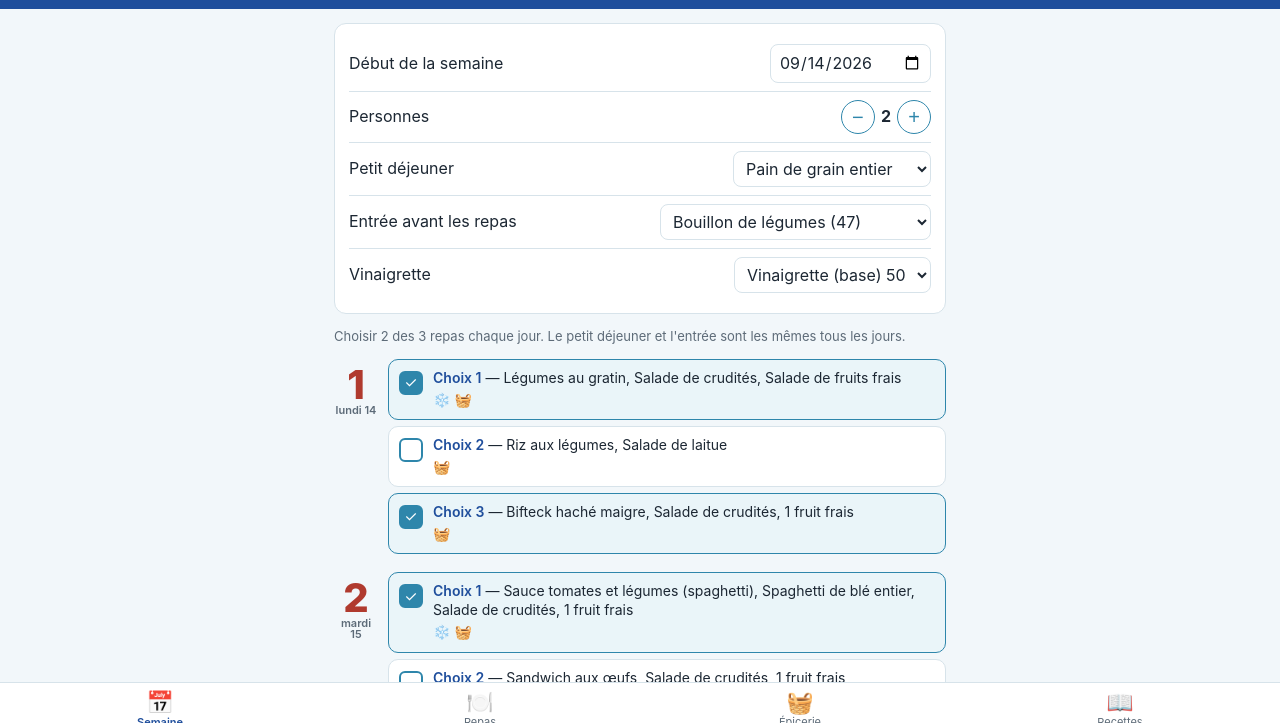
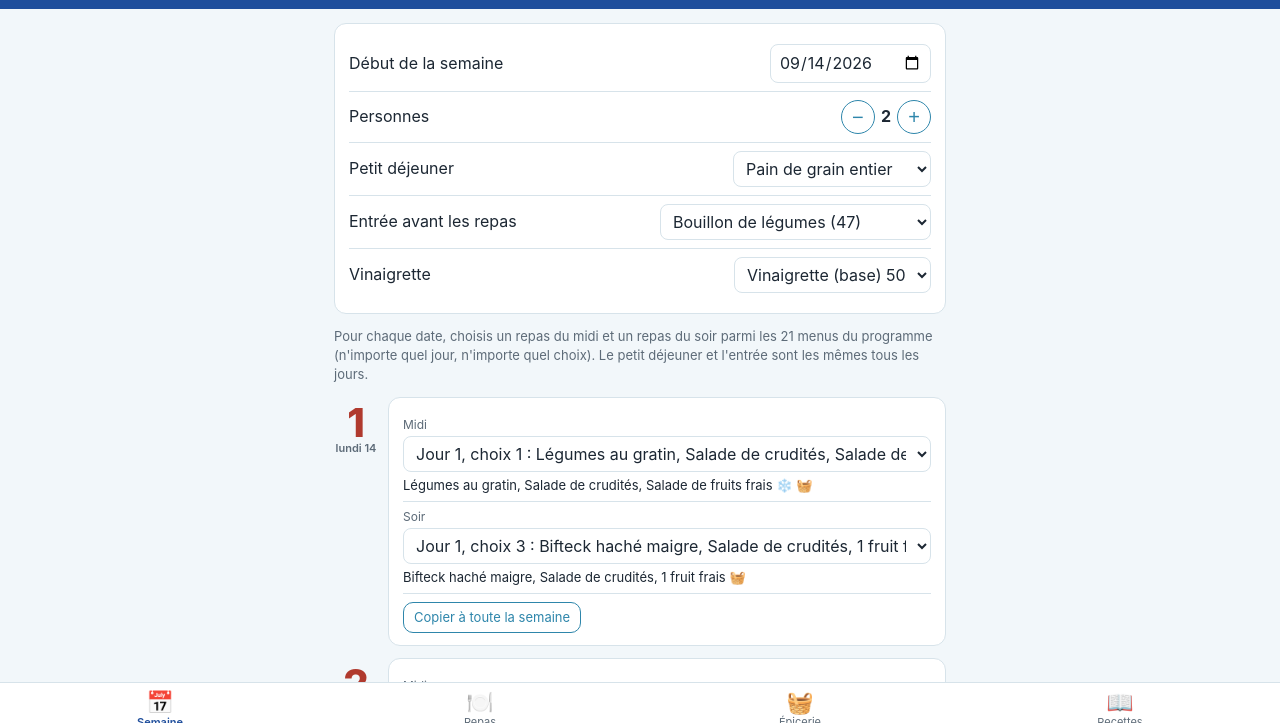
Before and after one commit to paulbouch26-png/Belleligne, a plain HTML site: page index.html in a window 1280 px wide. Shown: the part 63-786 px from the top of the page. Drawn offline with Linux system fonts and the light colour scheme.

Commit message:
Add files via upload

```diff
--- a/index.html
+++ b/index.html
@@ -44,6 +44,11 @@ input[type=number]{width:70px;text-align:center}
 .choice .t{font-size:14px;line-height:1.35}
 .choice .t b{color:var(--blue);font-weight:600}
 .choice .icons{font-size:14px;margin-top:2px}
+.slot{padding:6px 0;border-bottom:1px solid var(--line)}.slot:last-of-type{border-bottom:0}
+.slotk{font-size:12px;color:var(--muted);margin-bottom:3px}
+.slot select{max-width:100%;width:100%}
+.slotv{font-size:13px;margin-top:4px;color:var(--ink)}
+.btn.small{padding:5px 10px;font-size:13px}
 .warn{color:var(--brick);font-size:13px;font-weight:600;margin:4px 0 0 54px}
 .tabs{display:flex;gap:6px;overflow-x:auto;padding:2px 0 10px;-webkit-overflow-scrolling:touch}
 .tabs button{flex:none;border:1px solid var(--line);background:#fff;border-radius:20px;padding:7px 12px;font:inherit;font-size:14px;color:var(--ink)}
@@ -95,7 +100,7 @@ input[type=number]{width:70px;text-align:center}
     <div class="row"><label>Entrée avant les repas</label><select id="entree"><option value="47">Bouillon de légumes (47)</option><option value="40">Potage aux légumes verts (40)</option><option value="39">Soupe aux légumes (39)</option><option value="46">Soupe aux tomates (46)</option><option value="JUSLEG">Jus de légumes ou de tomate</option></select></div>
     <div class="row"><label>Vinaigrette</label><select id="vin"><option value="50">Vinaigrette (base) 50</option><option value="51">À l'ail 51</option><option value="52">Au yogourt 52</option><option value="53">Soleil 53</option></select></div>
   </div>
-  <p class="note">Choisir 2 des 3 repas chaque jour. Le petit déjeuner et l'entrée sont les mêmes tous les jours.</p>
+  <p class="note">Pour chaque date, choisis un repas du midi et un repas du soir parmi les 21 menus du programme (n'importe quel jour, n'importe quel choix). Le petit déjeuner et l'entrée sont les mêmes tous les jours.</p>
   <div id="grid"></div>
 </section>
 
@@ -133,13 +138,16 @@ const RAYONS=["1-Fruits & légumes","2-Viandes & poissons","3-Produits laitiers
 const DAYS=["dimanche","lundi","mardi","mercredi","jeudi","vendredi","samedi"];
 const KEY="belleligne.v1";
 function nextMonday(){const d=new Date();d.setHours(12,0,0,0);const dow=d.getDay();d.setDate(d.getDate()-((dow+6)%7));return d.toISOString().slice(0,10)}
-let S=JSON.parse(localStorage.getItem(KEY)||"null")||{start:nextMonday(),pers:2,dej:"PAIN",entree:"47",vin:"50",sel:{1:[1,3],2:[1,3],3:[1,3],4:[1,3],5:[1,3],6:[1,3],7:[1,3]},chk:{},tab:"semaine",day:1};
+let S=JSON.parse(localStorage.getItem(KEY)||"null")||{start:nextMonday(),pers:2,dej:"PAIN",entree:"47",vin:"50",sel:{1:["1-1","1-3"],2:["2-1","2-3"],3:["3-1","3-3"],4:["4-1","4-3"],5:["5-1","5-3"],6:["6-1","6-3"],7:["7-1","7-3"]},chk:{},tab:"semaine",day:1};
+for(const d in S.sel)S.sel[d]=S.sel[d].map(x=>typeof x==="number"?`${d}-${x}`:x); // migration
 const save=()=>localStorage.setItem(KEY,JSON.stringify(S));
 const $=s=>document.querySelector(s);
 const esc=s=>String(s).replace(/[&<>"]/g,c=>({"&":"&amp;","<":"&lt;",">":"&gt;",'"':"&quot;"}[c]));
 const label=refs=>refs.filter(r=>r!=="TISANE").map(r=>REC[r].name).join(", ");
 const iconsOf=refs=>[...new Set(refs.flatMap(r=>(RTXT[r]&&RTXT[r].ic)?[...RTXT[r].ic]:[]))].map(k=>ICONS[k]).join(" ");
 const menu=(d,c)=>DATA.menus.find(m=>m.d===d&&m.c===c).refs;
+const menuId=id=>{const [d,c]=id.split("-").map(Number);return menu(d,c)};
+const ALL=DATA.menus.map(m=>({id:`${m.d}-${m.c}`,d:m.d,c:m.c,refs:m.refs}));
 const fmt=q=>{const v=Math.ceil(q*10)/10;return (v%1?v.toFixed(1):String(v)).replace(".",",")};
 function dateOf(d){const x=new Date(S.start+"T12:00:00");x.setDate(x.getDate()+d-1);return x}
 function dayName(d){const x=dateOf(d);return DAYS[x.getDay()]+" "+x.getDate()}
@@ -147,7 +155,7 @@ function dayName(d){const x=dateOf(d);return DAYS[x.getDay()]+" "+x.getDate()}
 // ---- calculs ----
 function portionsFor(d){ // Map ref -> portions pour la journée d
   const p=new Map();const add=(r,n)=>p.set(r,(p.get(r)||0)+n);
-  for(const c of S.sel[d]){for(const r of menu(d,c)){add(r,S.pers);if(VINSET.has(r))add(S.vin,S.pers)}}
+  for(const id of S.sel[d]){for(const r of menuId(id)){add(r,S.pers);if(VINSET.has(r))add(S.vin,S.pers)}}
   add(S.entree,S.sel[d].length*S.pers);add("DEJ",S.pers);add(S.dej,S.pers);return p}
 function ingredients(pmap){ // agrège en {rayon:{ing:{q,u}}}
   const out={};
@@ -158,15 +166,16 @@ function weekPortions(){const p=new Map();for(let d=1;d<=7;d++)for(const [r,n] o
 // ---- rendu : semaine ----
 function renderWeek(){
   $("#start").value=S.start;$("#pVal").textContent=S.pers;$("#dej").value=S.dej;$("#entree").value=S.entree;$("#vin").value=S.vin;
+  const opts=v=>`<option value="">— aucun —</option>`+ALL.map(m=>`<option value="${m.id}"${m.id===v?" selected":""}>Jour ${m.d}, choix ${m.c} : ${esc(label(m.refs))}</option>`).join("");
   let h="";
-  for(let d=1;d<=7;d++){
-    h+=`<div class="day"><div class="daynum">${d}<small>${esc(dayName(d))}</small></div><div>`;
-    for(let c=1;c<=3;c++){const refs=menu(d,c);const on=S.sel[d].includes(c);
-      h+=`<div class="choice${on?" on":""}" data-d="${d}" data-c="${c}"><div class="chk">${on?"✓":""}</div><div><div class="t"><b>Choix ${c}</b> — ${esc(label(refs))}</div><div class="icons">${iconsOf(refs)}</div></div></div>`}
-    if(S.sel[d].length>2)h+=`<div class="warn">Le programme demande 2 choix par jour.</div>`;
-    h+=`</div></div>`}
+  for(let d=1;d<=7;d++){const s=S.sel[d];
+    h+=`<div class="day"><div class="daynum">${d}<small>${esc(dayName(d))}</small></div><div class="card" style="margin:0">`;
+    [["Midi",0],["Soir",1]].forEach(([k,i])=>{const v=s[i]||"";const m=ALL.find(x=>x.id===v);
+      h+=`<div class="slot"><div class="slotk">${k}</div><select data-d="${d}" data-i="${i}">${opts(v)}</select>${m?`<div class="slotv">${esc(label(m.refs))} <span class="icons">${iconsOf(m.refs)}</span></div>`:""}</div>`});
+    h+=`<div class="tools" style="margin:8px 0 0"><button class="btn small" data-copy="${d}">Copier à toute la semaine</button></div></div></div>`}
   $("#grid").innerHTML=h;
-  $("#grid").querySelectorAll(".choice").forEach(el=>el.onclick=()=>{const d=+el.dataset.d,c=+el.dataset.c;const a=S.sel[d];const i=a.indexOf(c);i>=0?a.splice(i,1):a.push(c);a.sort();save();renderWeek()});
+  $("#grid").querySelectorAll("select").forEach(el=>el.onchange=()=>{const d=+el.dataset.d,i=+el.dataset.i;const a=S.sel[d];while(a.length<2)a.push("");a[i]=el.value;S.sel[d]=a.filter(x=>x)/*compacte*/;if(i===1&&a[0]===""&&el.value)S.sel[d]=[el.value];save();renderWeek()});
+  $("#grid").querySelectorAll("[data-copy]").forEach(b=>b.onclick=()=>{const src=S.sel[+b.dataset.copy];for(let d=1;d<=7;d++)S.sel[d]=[...src];save();renderWeek()});
 }
 // ---- rendu : recette ----
 function recipeHTML(ref,open){
@@ -188,13 +197,13 @@ function renderCal(){
   h+=`<div class="meal"><div class="k">Entrée (avant chaque repas)</div><div class="v">${esc(REC[S.entree].name)}</div>${recipeHTML(S.entree)}</div></div>`;
   const sel=S.sel[d];
   if(!sel.length)h+=`<div class="card empty">Aucun repas choisi pour ce jour. Sélectionne-les dans l'onglet Semaine.</div>`;
-  sel.forEach((c,idx)=>{const refs=menu(d,c);
-    h+=`<div class="card"><div class="meal"><div class="k">${idx===0?"Repas du midi":"Repas du soir"} — choix ${c}</div><div class="v">${refs.map(r=>esc(REC[r].name)).join("<br>")}</div>`;
+  sel.forEach((id,idx)=>{const refs=menuId(id);const [jd,jc]=id.split("-");
+    h+=`<div class="card"><div class="meal"><div class="k">${idx===0?"Repas du midi":"Repas du soir"} — jour ${jd}, choix ${jc} du programme</div><div class="v">${refs.map(r=>esc(REC[r].name)).join("<br>")}</div>`;
     h+=refs.filter(r=>RTXT[r]).map(r=>recipeHTML(r)).join("");
     if(refs.some(r=>VINSET.has(r)))h+=recipeHTML(S.vin);
     h+=`</div></div>`});
   // à préparer la veille pour le lendemain
-  if(d<7){const nxt=S.sel[d+1].flatMap(c=>menu(d+1,c)).concat([S.entree,S.dej]);const tips=[...new Set(nxt.filter(r=>PREP[r]).map(r=>`<b>${esc(REC[r].name)}</b> — ${esc(PREP[r])}`))];
+  if(d<7){const nxt=S.sel[d+1].flatMap(id=>menuId(id)).concat([S.entree,S.dej]);const tips=[...new Set(nxt.filter(r=>PREP[r]).map(r=>`<b>${esc(REC[r].name)}</b> — ${esc(PREP[r])}`))];
     if(tips.length)h+=`<h2>À préparer la veille pour le jour ${d+1}</h2><div class="prep">${tips.join("<br>")}</div>`}
   // ingrédients du jour
   const ing=ingredients(portionsFor(d));
--- a/sw.js
+++ b/sw.js
@@ -1,4 +1,4 @@
-const C="belleligne-v1";const F=["./","./index.html","./manifest.webmanifest","./icon-192.png","./icon-512.png"];
+const C="belleligne-v2";const F=["./","./index.html","./manifest.webmanifest","./icon-192.png","./icon-512.png"];
 self.addEventListener("install",e=>{e.waitUntil(caches.open(C).then(c=>c.addAll(F)).then(()=>self.skipWaiting()))});
 self.addEventListener("activate",e=>{e.waitUntil(caches.keys().then(k=>Promise.all(k.filter(x=>x!==C).map(x=>caches.delete(x)))).then(()=>self.clients.claim()))});
 self.addEventListener("fetch",e=>{e.respondWith(fetch(e.request).then(r=>{const cp=r.clone();caches.open(C).then(c=>c.put(e.request,cp));return r}).catch(()=>caches.match(e.request).then(r=>r||caches.match("./index.html"))))});
```
